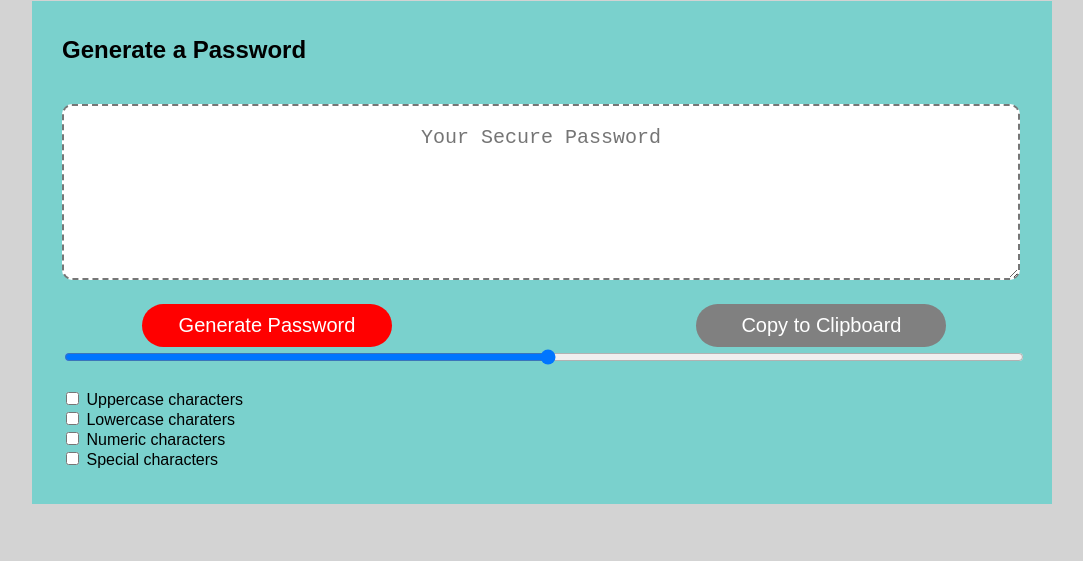
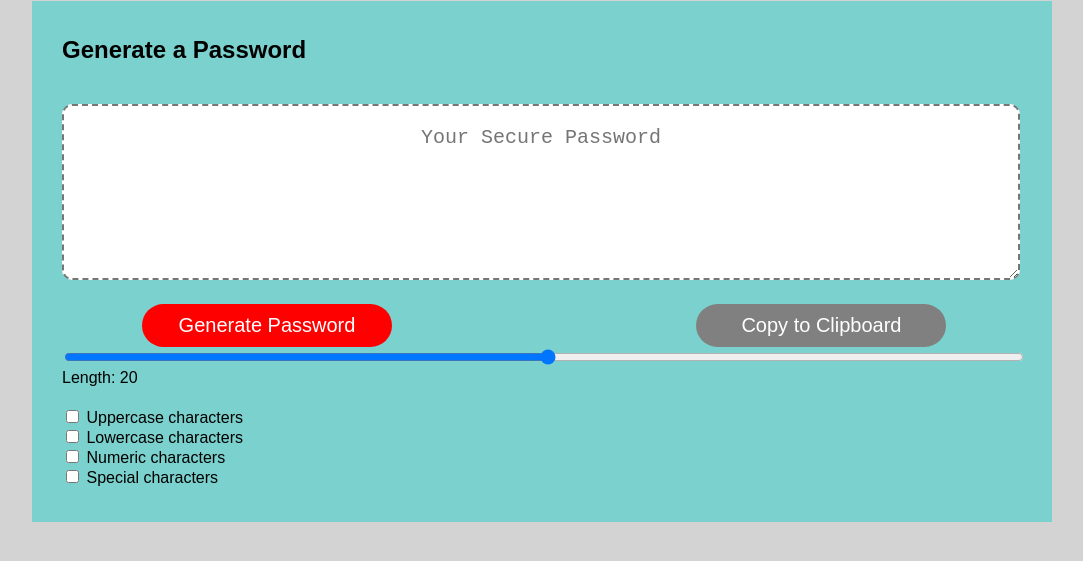
Before and after one commit to MussinaKama/password-generator, a plain HTML site: page index.html in a window 1280 px wide. Shown: the part 79-640 px from the top of the page, without its empty margins (98-1181 px from the left). Drawn offline with Linux system fonts and the light colour scheme.

Commit message:
added default length

```diff
--- a/index.html
+++ b/index.html
@@ -26,7 +26,7 @@
       <div>
         <input type="range" id="length" name="slider" min="1" max="128">
       </div>
-      <div id="length"></div>
+      <div id="length">Length: 20</div>
       <div class="checkbox">
         <div>
           <input type="checkbox" id="uppercase">
@@ -34,7 +34,7 @@
         </div>
         <div>
           <input type="checkbox" id="lowercase">
-          <label for="lowercase">Lowercase charaters</label>
+          <label for="lowercase">Lowercase characters</label>
         </div>
         <div>
           <input type="checkbox" id="numeric">
```
Also changed, not shown: generator.js (+4 -5 lines).
